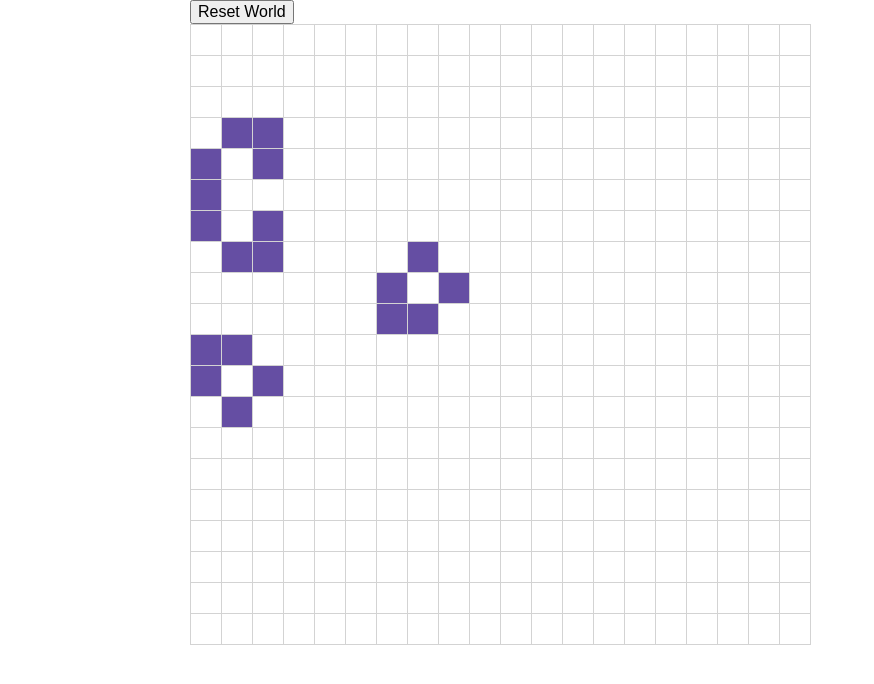
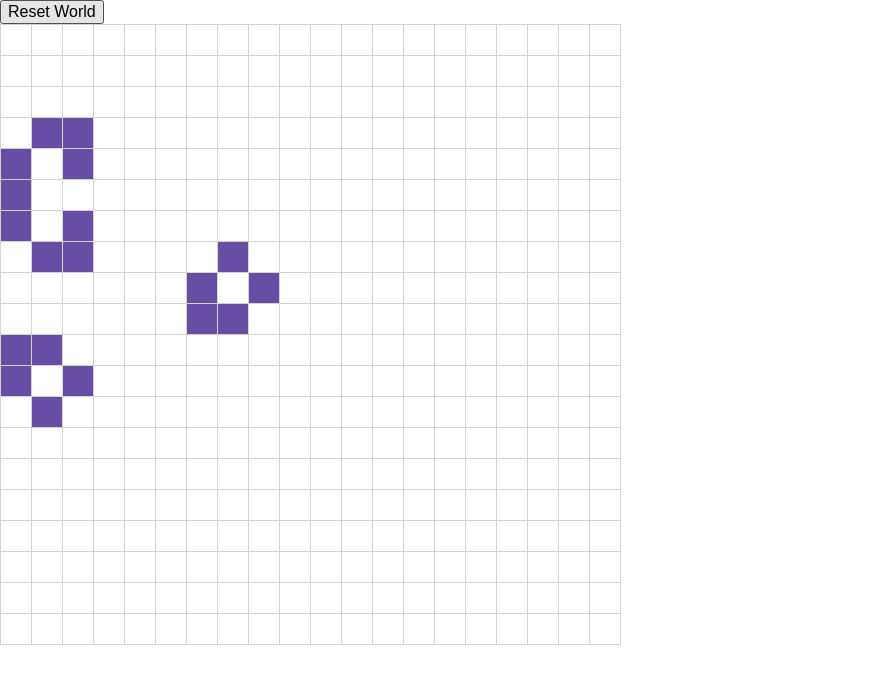
Before and after one commit to jwworth/conway, a React (Create React App) app: page / in a window 1280 px wide. Shown: the top 684 px of the page, without its empty margins (0-874 px from the left). Built offline with nearby package versions, Linux system fonts and the light colour scheme.

Commit message:
Remove unused styles

```diff
--- a/src/App.js
+++ b/src/App.js
@@ -99,7 +99,7 @@ class App extends Component {
 
   render() {
     return (
-      <div style={{ margin: 'auto', width: '900px' }}>
+      <div>
         <button onClick={() => this.randomizeWorld()}>Reset World</button>
         <table>
           <tbody>
```
